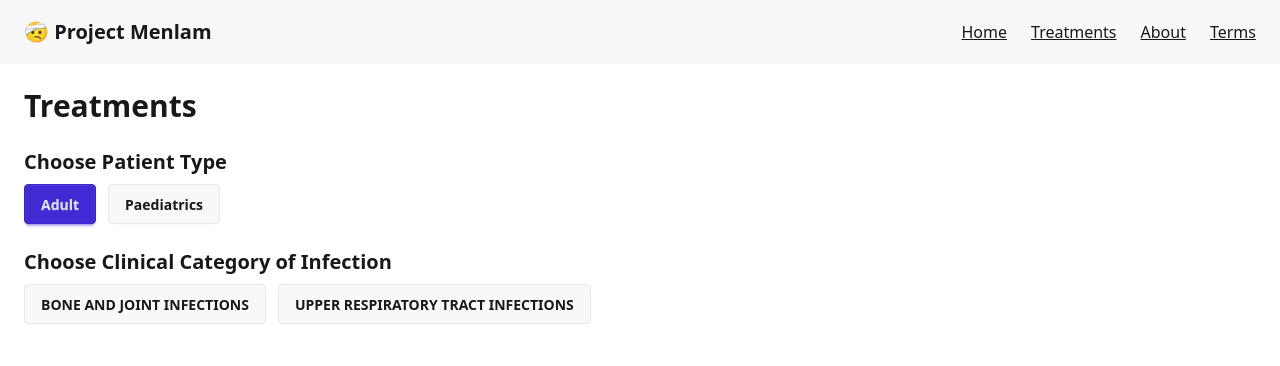
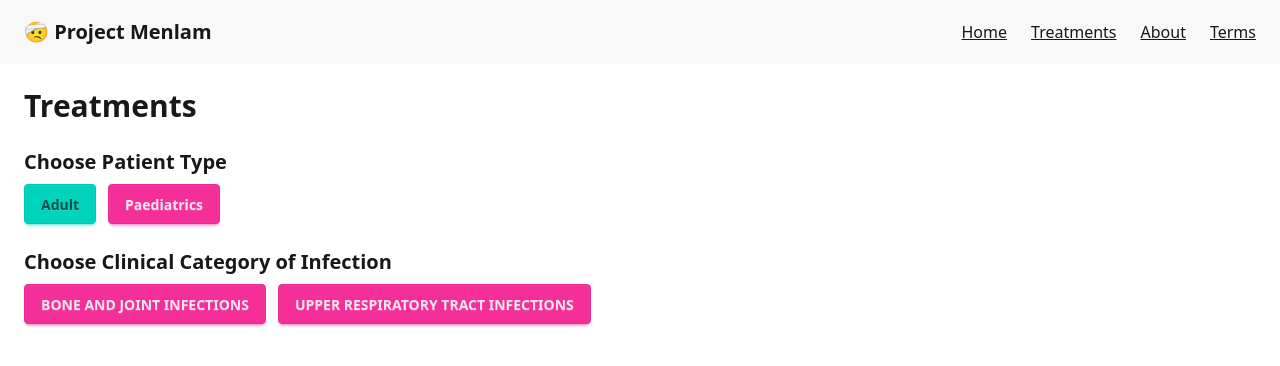
Before and after one commit to pselvana/menlam, a SvelteKit app: page /treatments in a window 1280 px wide. Both pictures are taken after a click on the button "Adult". Shown: the top 366 px of the page. Built offline with nearby package versions, Linux system fonts and the light colour scheme.

Commit message:
Readable but accented buttons. Wording changes to section remarks and agents.

```diff
--- a/src/routes/treatments/+page.svelte
+++ b/src/routes/treatments/+page.svelte
@@ -92,7 +92,7 @@
 	<div class="mt-2 flex flex-wrap gap-3">
 		{#each patients as p}
 			<button
-				class="btn {selectedPatient === p ? 'btn-primary' : ''}"
+				class="btn {selectedPatient === p ? 'btn-accent' : 'btn-secondary'}"
 				on:click={() => choosePatient(p)}
 			>
 				{p}
@@ -106,7 +106,7 @@
 		<div class="mt-2 flex flex-wrap gap-3">
 			{#each sections as s}
 				<button
-					class="btn {selectedSection === s ? 'btn-primary' : ''}"
+					class="btn {selectedSection === s ? 'btn-accent' : 'btn-secondary'}"
 					on:click={() => chooseSection(s)}
 				>
 					{s}
@@ -118,7 +118,7 @@
 	{#if selectedSection}
         {#if sectionRemarks}
             <div class="mt-4 rounded border border-base-300 bg-base-200 p-4">
-                <h3 class="mb-2 text-lg font-semibold">Remarks:</h3>
+                <h3 class="mb-2 text-lg font-semibold">Category Remarks:</h3>
                 <p>{sectionRemarks}</p>
             </div>
         {/if}
@@ -127,7 +127,7 @@
 		<div class="mt-2 flex flex-wrap gap-3">
 			{#each illnesses as ill}
 				<button
-					class="btn {selectedIllness === ill ? 'btn-primary' : ''}"
+					class="btn {selectedIllness === ill ? 'btn-accent' : 'btn-secondary'}"
 					on:click={() => chooseIllness(ill)}
 				>
 					{ill}
@@ -138,11 +138,11 @@
 
 	{#if selectedIllness}
 		<!-- VARIANTS -->
-		<h2 class="mt-6 text-xl font-semibold">Choose Illness Variant & Agent</h2>
+		<h2 class="mt-6 text-xl font-semibold">Choose Illness Variant [Common Causative Agents]</h2>
 		<div class="mt-2 flex flex-col gap-3">
 			{#each variants as v}
 				<button
-					class="btn btn-outline {selectedVariant === v ? 'btn-primary' : ''}"
+					class="btn {selectedVariant === v? 'btn-accent' : 'btn-secondary'}"
 					on:click={() => chooseVariant(v)}
 				>
                     <b>{v.variant || "No Variant"}</b>{v.agent ? `[Agent: ${v.agent}]` : ""}
```
